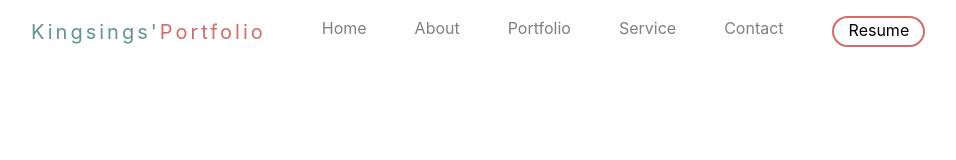
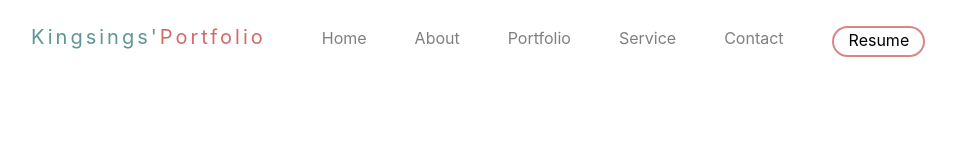
Before and after one commit to Kingsings01/kingsonhisfolio.com, a plain HTML site: page index.html in a window 1280 px wide. Shown: the whole page, without its empty margins (54-1010 px from the left). Drawn offline with nearby package versions, Linux system fonts and the light colour scheme.

Commit message:
Portfolio Web Nav-bar

```diff
--- a/styles.css
+++ b/styles.css
@@ -7,6 +7,7 @@
 
 .nav-link {
   margin-left: 2rem;
+  margin-top: 10px;
 }
 
 /* Color of the links BEFORE scroll */
@@ -43,12 +44,11 @@
   align-items: center;
   text-align: center;
   border: solid 2px;
-  border-color: #d36969;
+  border-color: #d36969ce;
   border-radius: 30px;
   padding-left: 15px;
   padding-right: 13.5px;
   padding-bottom: 3px;
-  /*padding-top: 5px; */
   color: black;
-  background-color: #fff;
+  background-color: #ffffff1c;
 }
```
